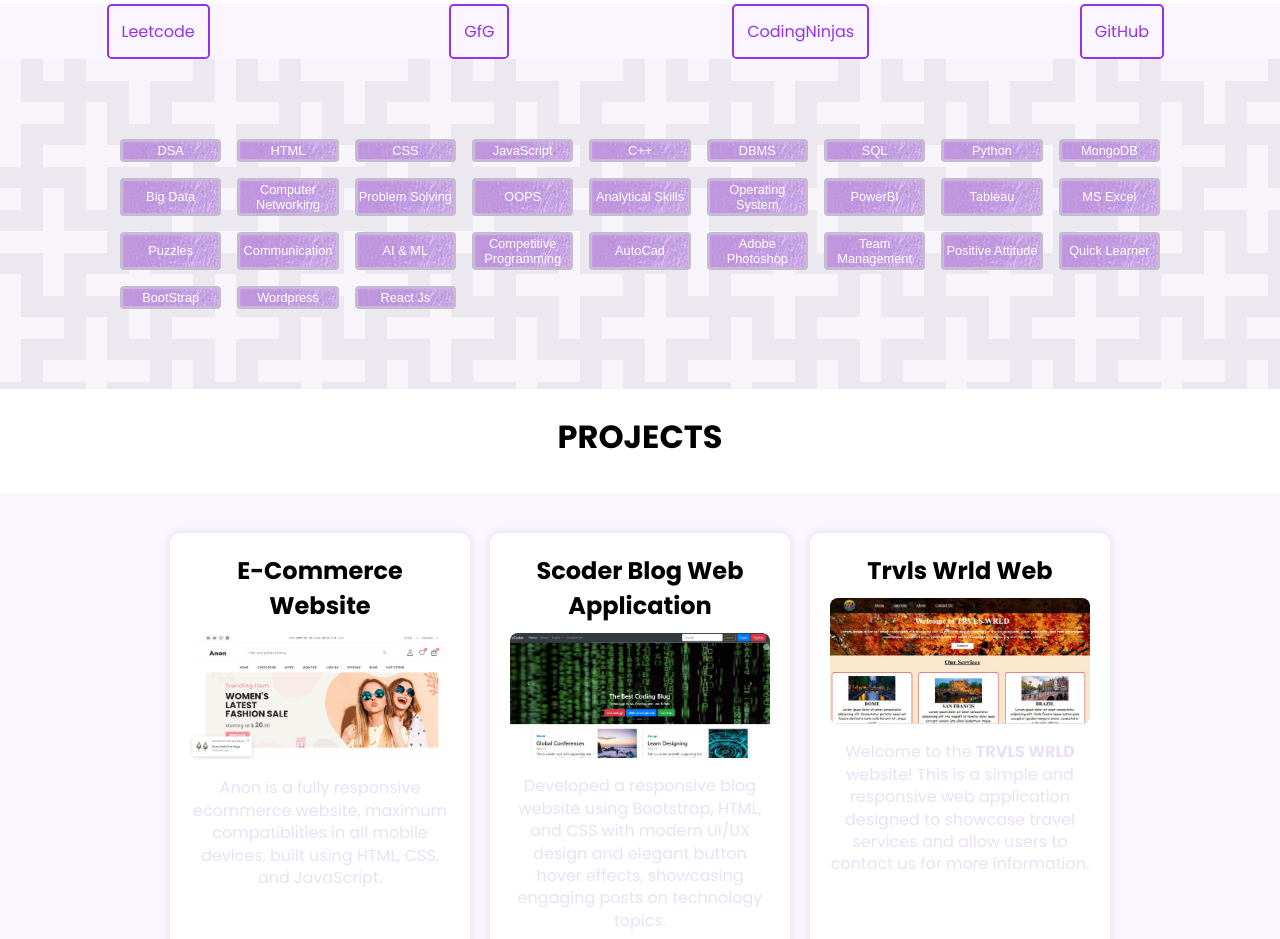
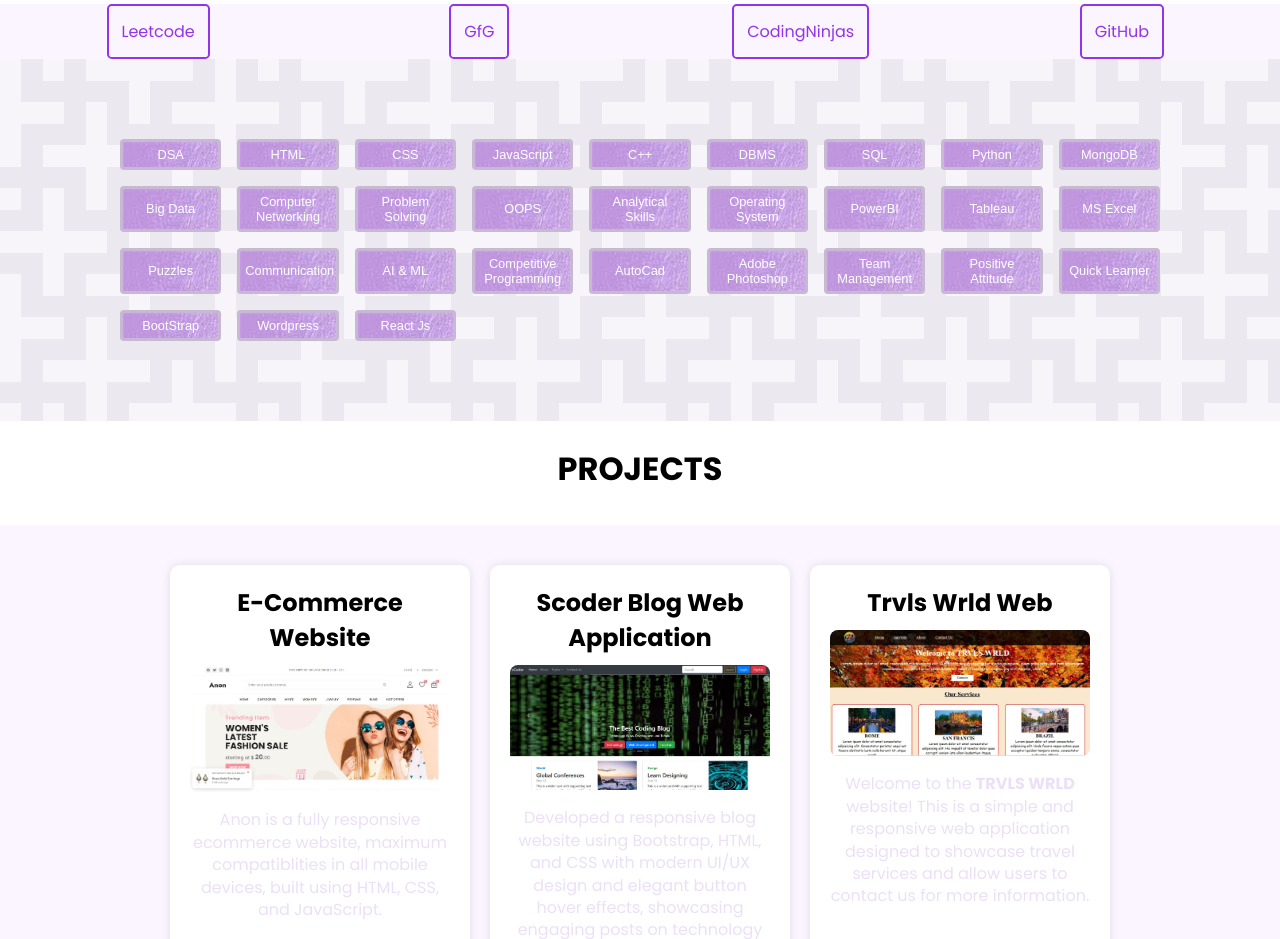
Before and after one commit to surajgupta-2003/My-Portfolio, a plain HTML site: page index.html in a window 1280 px wide. Shown: the part 900-1839 px from the top of the page. Drawn offline with nearby package versions, Linux system fonts and the light colour scheme.

Commit message:
Update styles.css

```diff
--- a/styles.css
+++ b/styles.css
@@ -261,7 +261,7 @@ nav li a:hover {
   margin: 0px auto;}
 
 .butto {
-  padding: 1px;
+  padding: 5px;
   background-image: url(back.jfif);
   text-decoration: solid;
   color: white;
```
